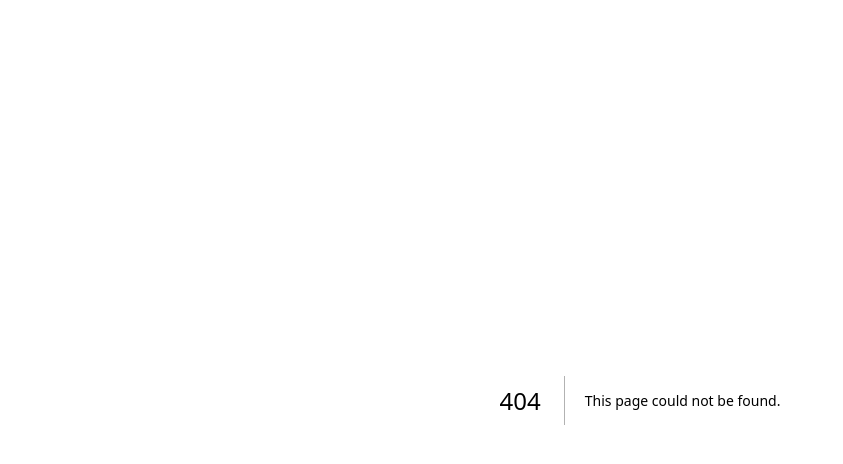
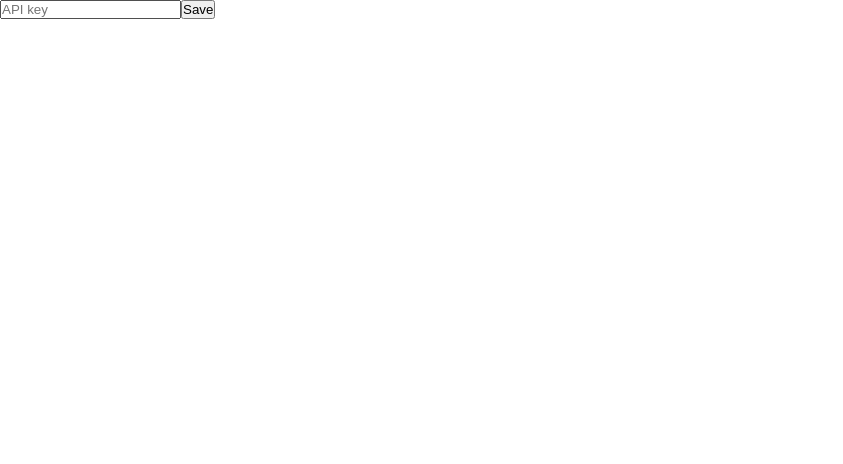
Before and after one commit to olivvybee/logaliser, a Next.js app in the folder frontend/: page /api-key in a window 1280 px wide. Before the commit this address had no page. Shown: the top 464 px of the page, without its empty margins (0-843 px from the left). Built offline with nearby package versions, Linux system fonts and the light colour scheme.

Commit message:
Create middleware that checks for api key cookie

```diff
--- /dev/null
+++ b/frontend/app/api-key/ApiKeyForm.tsx
@@ -0,0 +1,26 @@
+'use client';
+
+import { useState } from 'react';
+import { setCookie } from './setCookie';
+
+export const ApiKeyForm = () => {
+  const [value, setValue] = useState('');
+
+  const onSave = async () => {
+    await setCookie(value);
+    window.location.pathname = '/';
+  };
+
+  return (
+    <form action={onSave}>
+      <input
+        type="text"
+        value={value}
+        onChange={(e) => setValue(e.target.value)}
+        placeholder="API key"
+      />
+
+      <button type="submit">Save</button>
+    </form>
+  );
+};
--- /dev/null
+++ b/frontend/app/api-key/page.tsx
@@ -0,0 +1,5 @@
+import { ApiKeyForm } from './ApiKeyForm';
+
+const ApiKeyPage = () => <ApiKeyForm />;
+
+export default ApiKeyPage;
--- /dev/null
+++ b/frontend/app/api-key/setCookie.ts
@@ -0,0 +1,13 @@
+'use server';
+
+import { cookies } from 'next/headers';
+import { LOGALISER_API_KEY_COOKIE_NAME } from '../constants';
+
+const COOKIE_EXPIRY_MS = 1000 * 86400 * 30; // 30 days
+
+export const setCookie = async (value: string) => {
+  const cookieStore = await cookies();
+  cookieStore.set(LOGALISER_API_KEY_COOKIE_NAME, value, {
+    expires: Date.now() + COOKIE_EXPIRY_MS,
+  });
+};
--- /dev/null
+++ b/frontend/app/constants.ts
@@ -0,0 +1 @@
+export const LOGALISER_API_KEY_COOKIE_NAME = 'logaliser-api-key';
```
Also changed, not shown: frontend/middleware.ts (added, +25 -0 lines).
